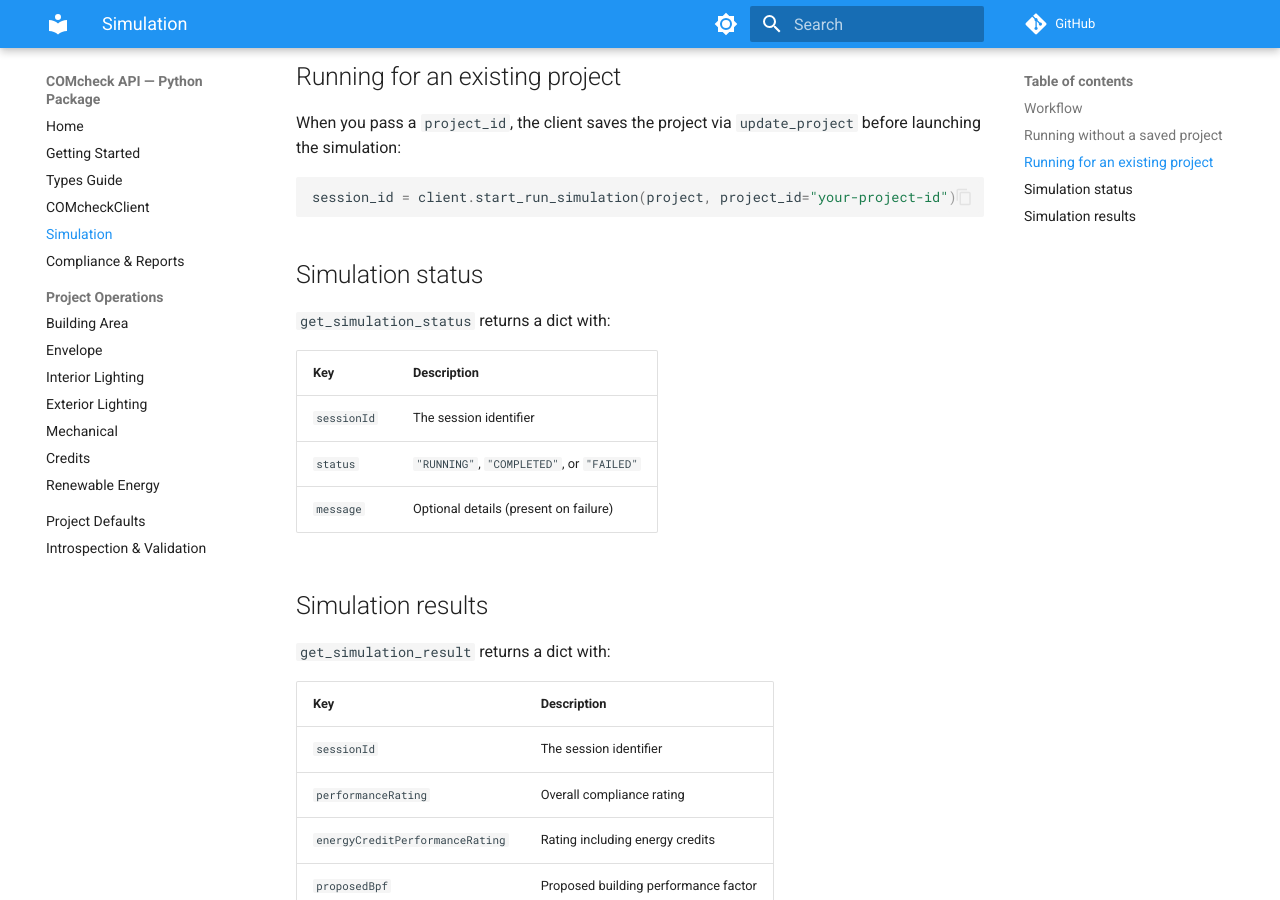
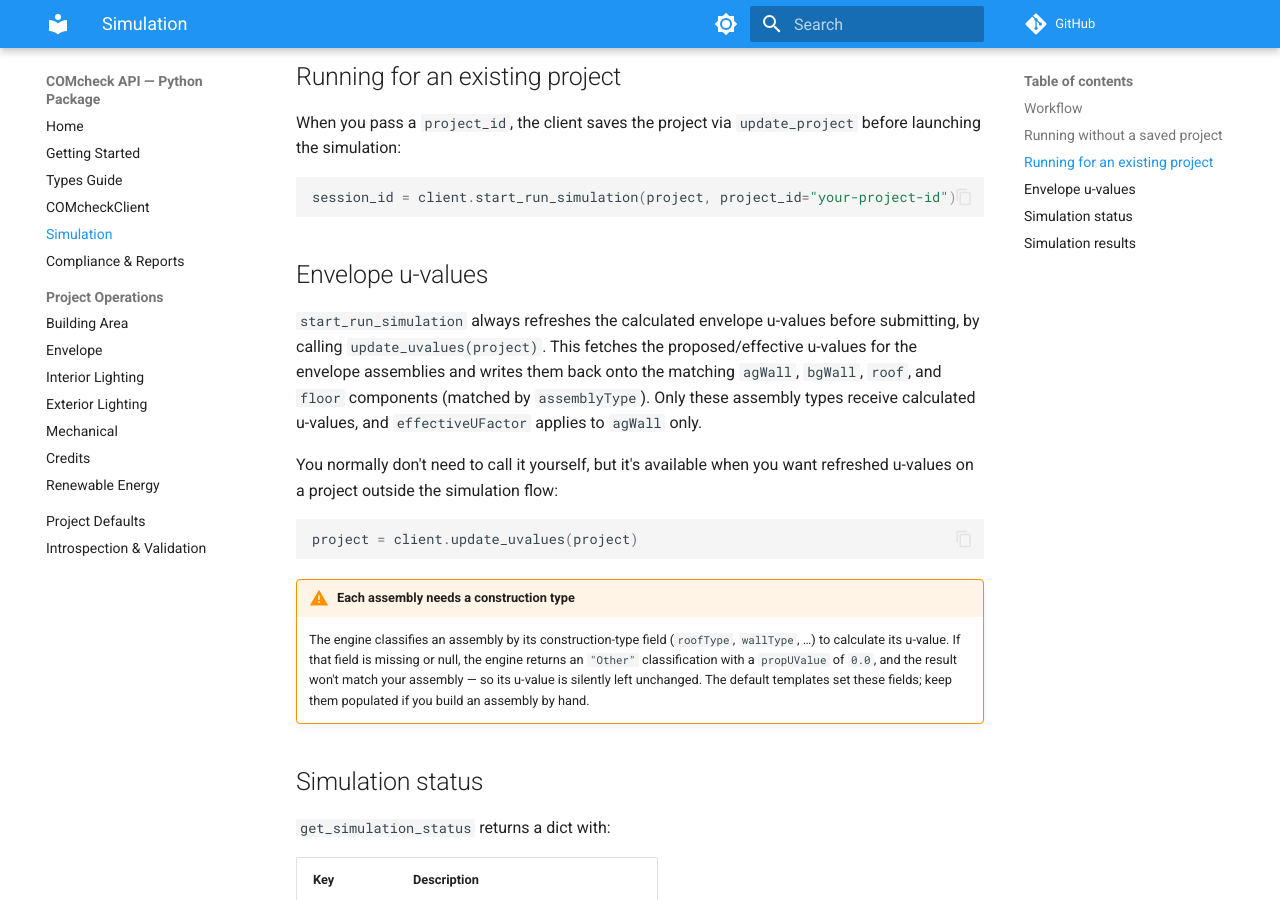
Before and after one commit to pnnl/comcheckweb-api-python, an MkDocs documentation site: the page built from docs_site/api/simulation.md, in a window 1280 px wide and 900 px high, scrolled down 1231 px. Built offline with MkDocs 1.6.1 and Material for MkDocs 9.7.7, drawn with Linux system fonts in a browser that asks for light colours; comment, search, counter and statistics services are not loaded.

Commit message:
make uvalue caculation standalone and reusable, update docs and skills related to it

````diff
--- a/docs_site/api/simulation.md
+++ b/docs_site/api/simulation.md
@@ -63,6 +63,30 @@ When you pass a `project_id`, the client saves the project via
 session_id = client.start_run_simulation(project, project_id="your-project-id")
 ```
 
+## Envelope u-values
+
+`start_run_simulation` always refreshes the calculated envelope u-values
+before submitting, by calling `update_uvalues(project)`. This fetches the
+proposed/effective u-values for the envelope assemblies and writes them
+back onto the matching `agWall`, `bgWall`, `roof`, and `floor` components
+(matched by `assemblyType`). Only these assembly types receive calculated
+u-values, and `effectiveUFactor` applies to `agWall` only.
+
+You normally don't need to call it yourself, but it's available when you
+want refreshed u-values on a project outside the simulation flow:
+
+```python
+project = client.update_uvalues(project)
+```
+
+!!! warning "Each assembly needs a construction type"
+    The engine classifies an assembly by its construction-type field
+    (`roofType`, `wallType`, …) to calculate its u-value. If that field is
+    missing or null, the engine returns an `"Other"` classification with a
+    `propUValue` of `0.0`, and the result won't match your assembly — so its
+    u-value is silently left unchanged. The default templates set these
+    fields; keep them populated if you build an assembly by hand.
+
 ## Simulation status
 
 `get_simulation_status` returns a dict with:
````
Also changed, not shown: comcheck_api/ai/skill/SKILL.md (+10 -2 lines), comcheck_api/ai/skill/reference/operations.md (+21 -0 lines), comcheck_api/ai/skill/reference/simulation.md (+2 -1 lines), 2 other files.
